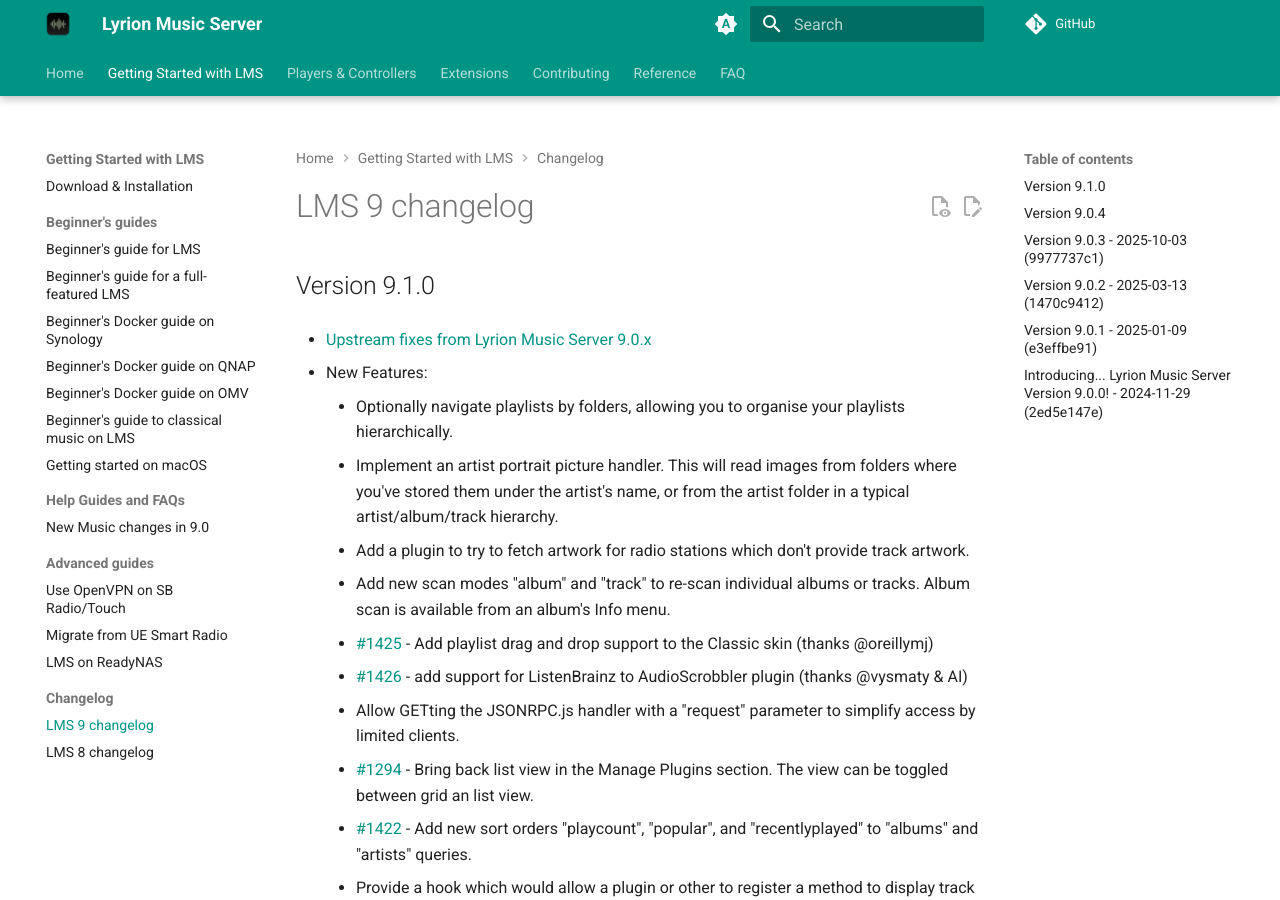
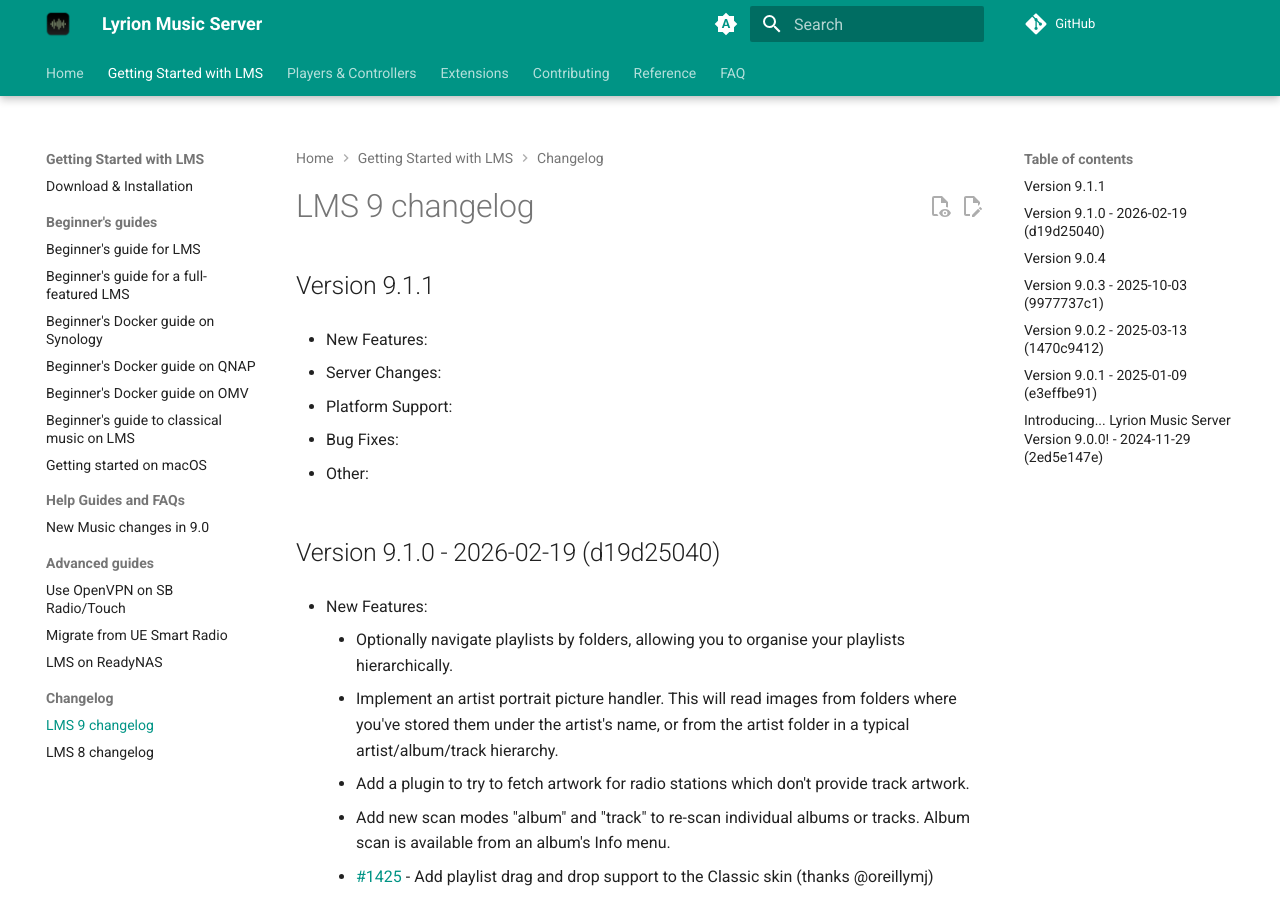
Before and after one commit to LMS-Community/lms-community.github.io, an MkDocs documentation site: the page built from docs/getting-started/changelog-lms9.md, in a window 1280 px wide and 900 px high. Built offline with MkDocs 1.6.1 and Material for MkDocs 9.7.7, drawn with Linux system fonts in a browser that asks for light colours; a script that is not in the unit is left out; plug-ins that fetch from the network failed and are left out; comment, search, counter and statistics services are not loaded.

Commit message:
Update external data sources

```diff
--- a/docs/contributing/strings-coverage.json
+++ b/docs/contributing/strings-coverage.json
@@ -1 +1 @@
-[{"Language": "Czech", "Identifier": "CS", "Coverage": 97.5}, {"Language": "Danish", "Identifier": "DA", "Coverage": 93.22115384615384}, {"Language": "German", "Identifier": "DE", "Coverage": 94.03846153846153}, {"Language": "English", "Identifier": "EN", "Coverage": 100.0}, {"Language": "English (United Kingdom)", "Identifier": "EN_GB", "Coverage": 2.644230769230769}, {"Language": "Spanish", "Identifier": "ES", "Coverage": 79.90384615384616}, {"Language": "Finnish", "Identifier": "FI", "Coverage": 78.125}, {"Language": "French", "Identifier": "FR", "Coverage": 95.72115384615384}, {"Language": "Hebrew", "Identifier": "HE", "Coverage": 41.63461538461539}, {"Language": "Hungarian", "Identifier": "HU", "Coverage": 92.9326923076923}, {"Language": "Italian", "Identifier": "IT", "Coverage": 77.6923076923077}, {"Language": "Japanese", "Identifier": "JA", "Coverage": 22.35576923076923}, {"Language": "Dutch", "Identifier": "NL", "Coverage": 94.85576923076923}, {"Language": "Norwegian", "Identifier": "NO", "Coverage": 83.5576923076923}, {"Language": "Polish", "Identifier": "PL", "Coverage": 83.125}, {"Language": "Portuguese", "Identifier": "PT", "Coverage": 32.78846153846154}, {"Language": "Russian", "Identifier": "RU", "Coverage": 78.22115384615384}, {"Language": "Swedish", "Identifier": "SV", "Coverage": 96.25}, {"Language": "Chinese (Simplified, China)", "Identifier": "ZH_CN", "Coverage": 71.34615384615384}]
+[{"Language": "Czech", "Identifier": "CS", "Coverage": 97.5}, {"Language": "Danish", "Identifier": "DA", "Coverage": 93.22115384615384}, {"Language": "German", "Identifier": "DE", "Coverage": 94.03846153846153}, {"Language": "English", "Identifier": "EN", "Coverage": 100.0}, {"Language": "English (United Kingdom)", "Identifier": "EN_GB", "Coverage": 2.644230769230769}, {"Language": "Spanish", "Identifier": "ES", "Coverage": 79.90384615384616}, {"Language": "Finnish", "Identifier": "FI", "Coverage": 78.125}, {"Language": "French", "Identifier": "FR", "Coverage": 95.72115384615384}, {"Language": "Hebrew", "Identifier": "HE", "Coverage": 41.63461538461539}, {"Language": "Hungarian", "Identifier": "HU", "Coverage": 92.88461538461539}, {"Language": "Italian", "Identifier": "IT", "Coverage": 77.6923076923077}, {"Language": "Japanese", "Identifier": "JA", "Coverage": 22.35576923076923}, {"Language": "Dutch", "Identifier": "NL", "Coverage": 94.85576923076923}, {"Language": "Norwegian", "Identifier": "NO", "Coverage": 83.5576923076923}, {"Language": "Polish", "Identifier": "PL", "Coverage": 83.125}, {"Language": "Portuguese", "Identifier": "PT", "Coverage": 32.78846153846154}, {"Language": "Russian", "Identifier": "RU", "Coverage": 78.22115384615384}, {"Language": "Swedish", "Identifier": "SV", "Coverage": 96.29807692307692}, {"Language": "Chinese (Simplified, China)", "Identifier": "ZH_CN", "Coverage": 71.39423076923077}]
--- a/docs/getting-started/changelog-lms9.md
+++ b/docs/getting-started/changelog-lms9.md
@@ -1,6 +1,16 @@
-## Version 9.1.0
+## Version 9.1.1
 
-- [Upstream fixes from Lyrion Music Server 9.0.x](#version-904)
+- New Features:
+
+- Server Changes:
+
+- Platform Support:
+
+- Bug Fixes:
+
+- Other:
+
+## Version 9.1.0 - 2026-02-19 (d19d25040)
 
 - New Features:
 
@@ -100,8 +108,6 @@
 
 	- Classic/Transporter/Boom [would not navigate down the artist](https://forums.lyrion.org/forum/user-forums/logitech-media-server/1794277) of the currently playing track.
 	- [#1280](https://github.com/LMS-Community/slimserver/issues/1280) \- persists current song on last track (thanks @MrC!).
-
-- Other:
 
 ## Version 9.0.3 - 2025-10-03 (9977737c1)
 
```
Also changed, not shown: other parts of docs/getting-started/changelog-lms9.md (+0 -2 lines).
